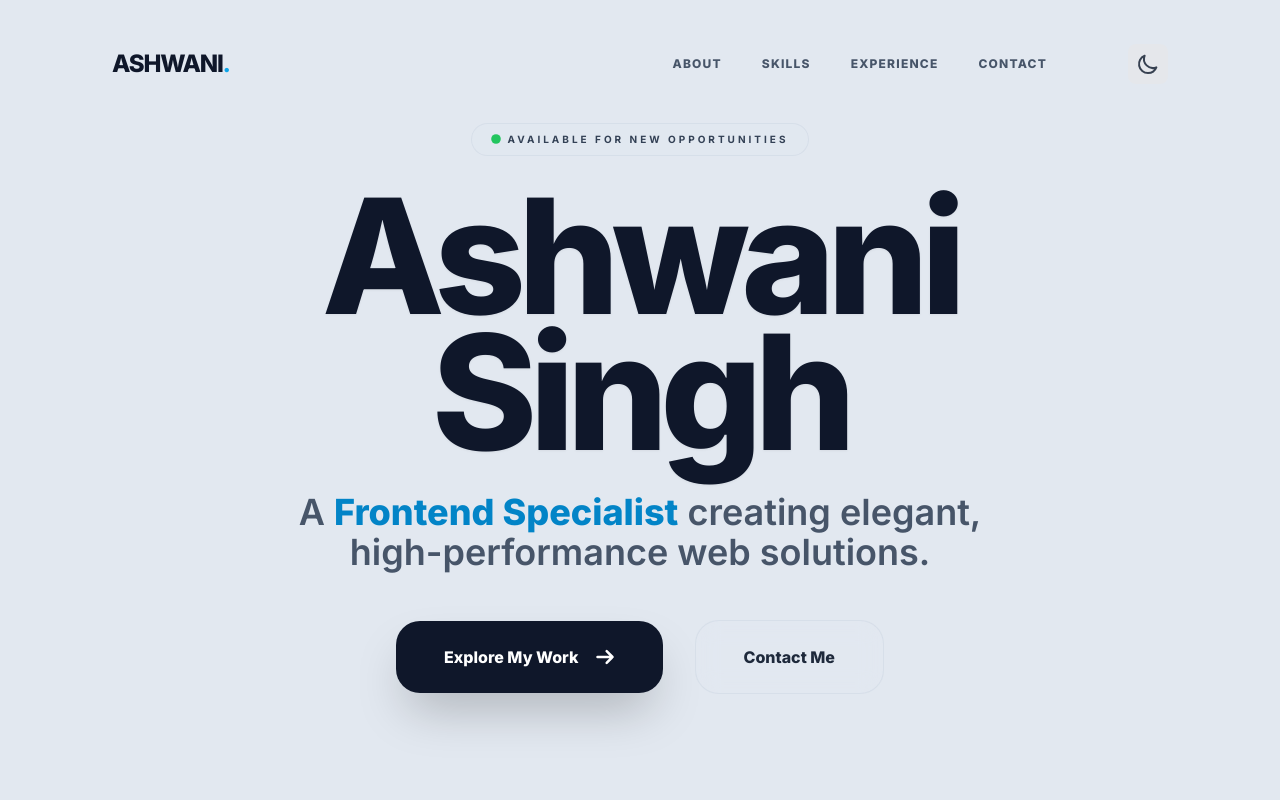
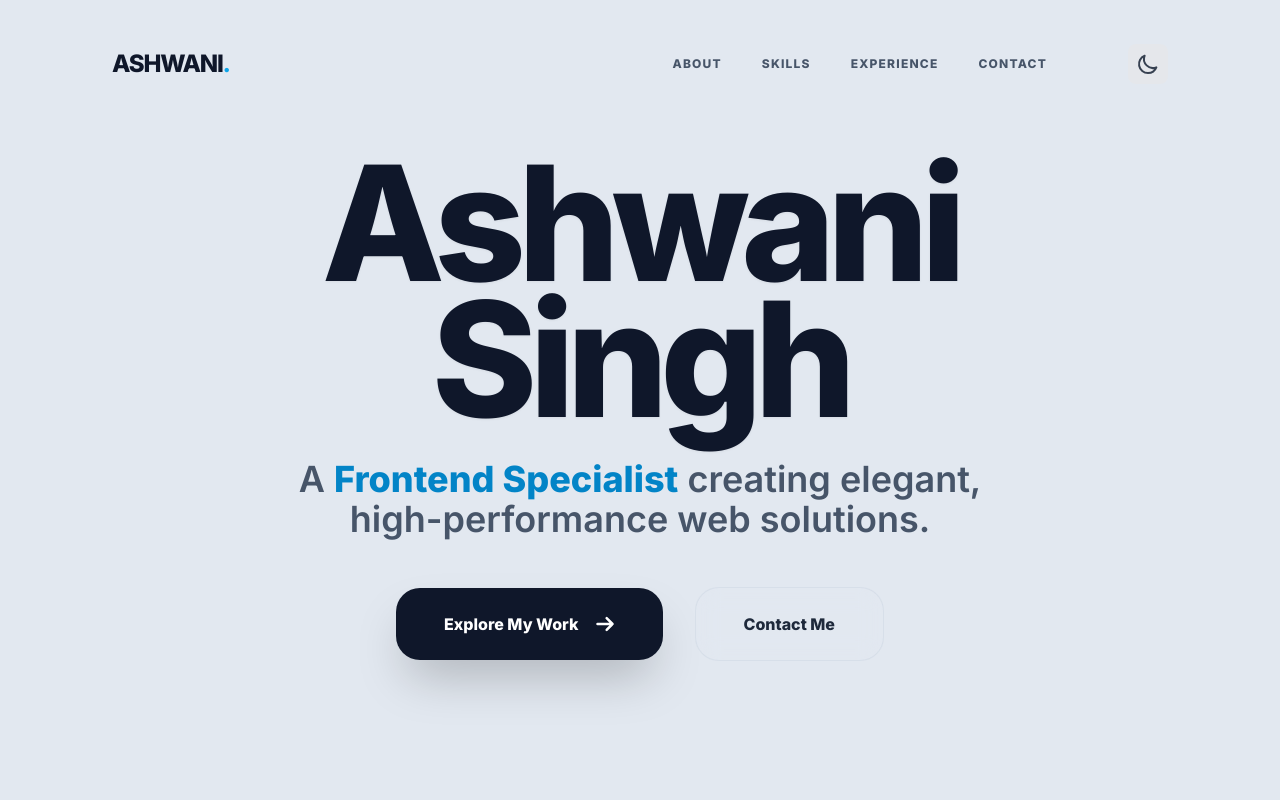
Before and after one commit to Ashwani-Singh63/Portfolio, a React (Vite) app: page / in a window 1280 px wide. Shown: the top 800 px of the page. Built offline with nearby package versions, Linux system fonts and the light colour scheme.

Commit message:
Removed the unused code

```diff
--- a/src/sections/Hero.tsx
+++ b/src/sections/Hero.tsx
@@ -47,7 +47,7 @@ const Hero: React.FC = () => {
         animate="visible"
       >
         <motion.div
-          className="inline-flex items-center gap-2 px-5 py-2 mb-8 rounded-full bg-slate-200/80 dark:bg-slate-800/80 border border-slate-300/50 dark:border-slate-700/50 text-slate-700 dark:text-white font-bold text-[10px] tracking-[0.3em] uppercase"
+          className="inline-flex hidden items-center gap-2 px-5 py-2 mb-8 rounded-full bg-slate-200/80 dark:bg-slate-800/80 border border-slate-300/50 dark:border-slate-700/50 text-slate-700 dark:text-white font-bold text-[10px] tracking-[0.3em] uppercase"
           variants={itemVariants}
         >
           <motion.span
```
